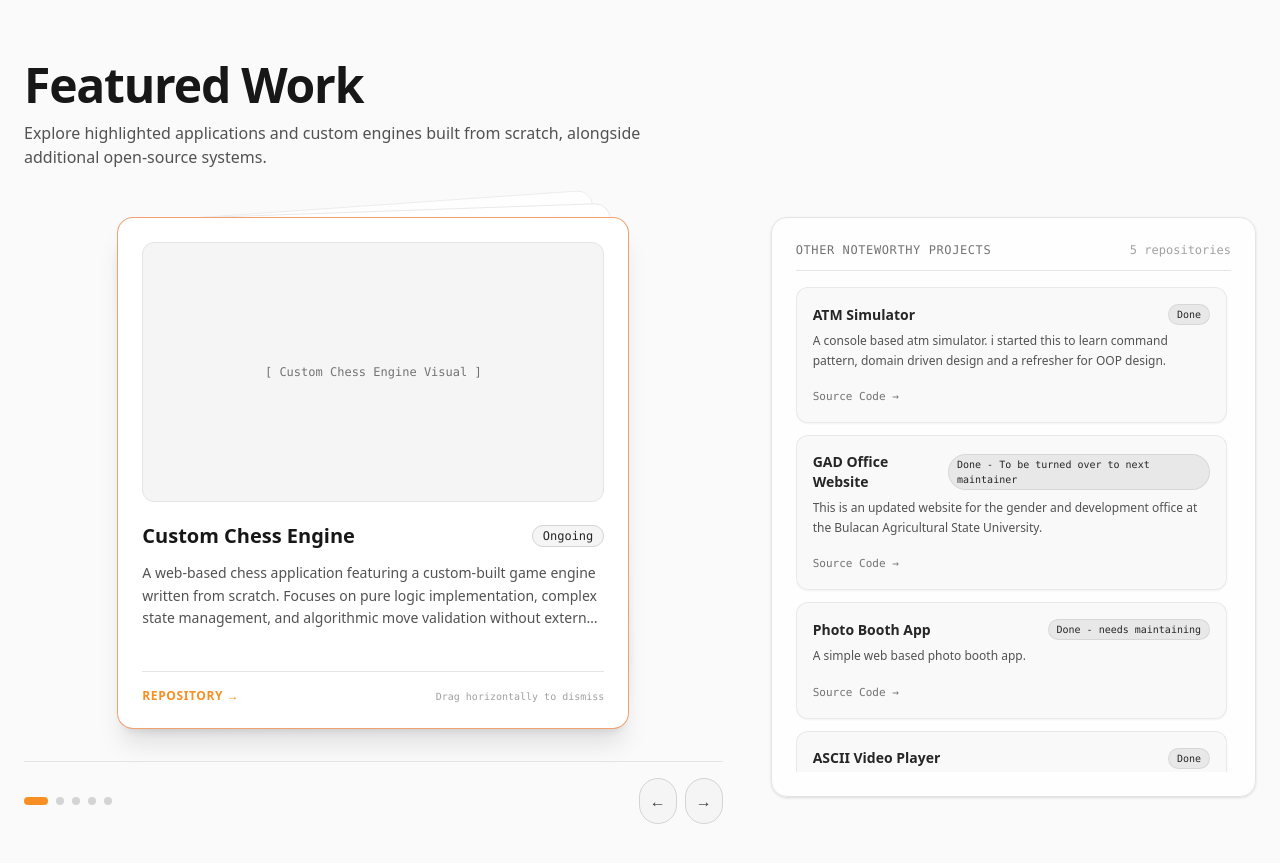
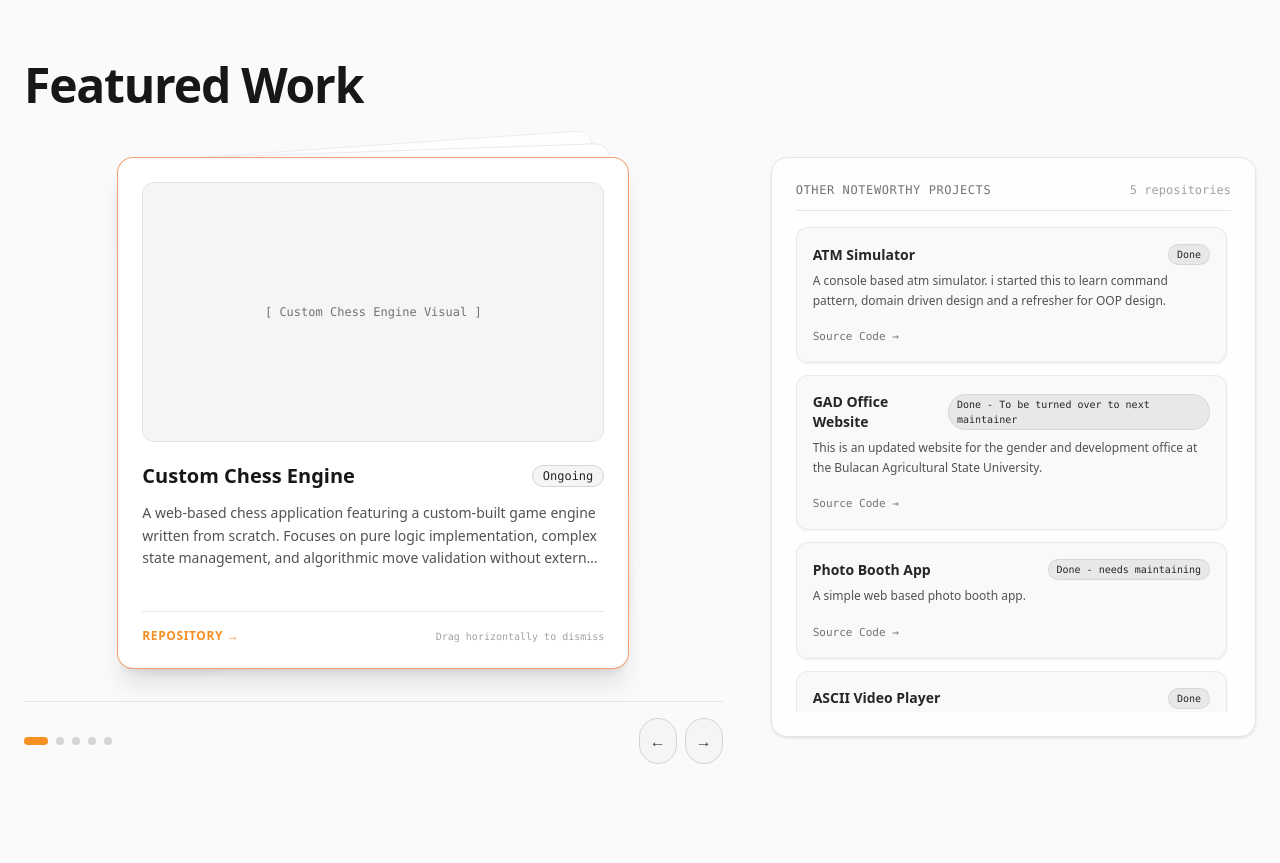
Before and after one commit to Zaido219/personal-portfolio, a React (Vite) app: page / in a window 1280 px wide. Shown: the part 900-1763 px from the top of the page. Built offline with nearby package versions, Linux system fonts and the light colour scheme.

Commit message:
feat: new narrative for the projects section

```diff
--- a/src/components/FeaturedWorkSection/FeaturedWork.tsx
+++ b/src/components/FeaturedWorkSection/FeaturedWork.tsx
@@ -31,9 +31,6 @@ export const FeaturedWorkSection: React.FC = () => {
         <h2 className="text-3xl md:text-5xl sm:text-4xl font-extrabold text-neutral-900 dark:text-sunset-bright tracking-tight mb-3">
           Featured Work
         </h2>
-        <p className="text-neutral-600 dark:text-neutral-400 text-sm sm:text-base">
-          Explore highlighted applications and custom engines built from scratch, alongside additional open-source systems.
-        </p>
       </div>
 
       {/* 12-Column Responsive Layout */}
```
